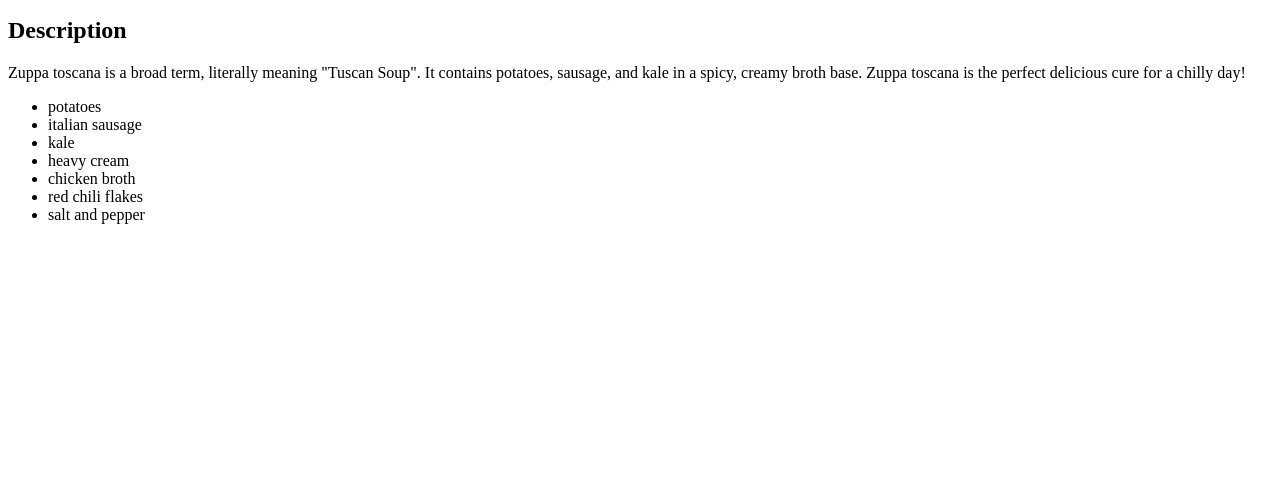
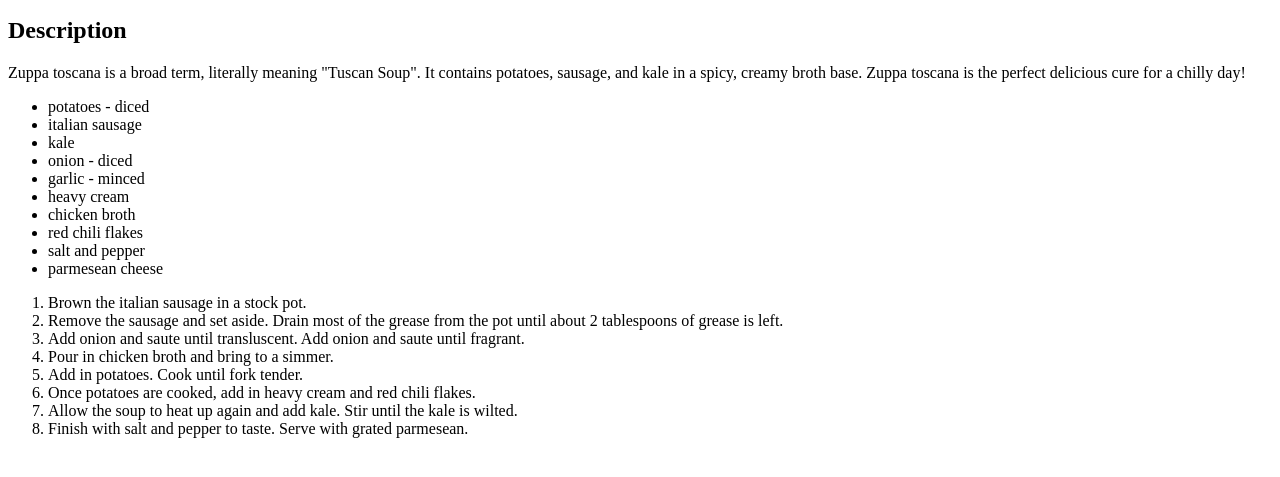
Before and after one commit to huntkay1/odin-recipes, a plain HTML site: page recipes/zuppa.html in a window 1280 px wide. Shown: the part 101-578 px from the top of the page. Drawn offline with Linux system fonts and the light colour scheme.

Commit message:
Add list of cooking instructions
Added a list of cooking instructions to the zuppa toscana recipe.

```diff
--- a/recipes/zuppa.html
+++ b/recipes/zuppa.html
@@ -16,15 +16,31 @@
     </p>
 
     <ul>
-        <li>potatoes</li>
+        <li>potatoes - diced</li>
         <li>italian sausage</li>
         <li>kale</li>
+        <li>onion - diced</li>
+        <li>garlic - minced</li>
         <li>heavy cream</li>
         <li>chicken broth</li>
         <li>red chili flakes</li>
         <li>salt and pepper</li>
+        <li>parmesean cheese</li>
     </ul>
 
-
+    <ol>
+        <li>Brown the italian sausage in a stock pot.</li>
+        <li>Remove the sausage and set aside. Drain most of the grease
+            from the pot until about 2 tablespoons of grease is left.
+        </li>
+        <li>Add onion and saute until transluscent. Add onion and saute until
+            fragrant.
+        </li>
+        <li>Pour in chicken broth and bring to a simmer.</li>
+        <li>Add in potatoes. Cook until fork tender. </li>
+        <li>Once potatoes are cooked, add in heavy cream and red chili flakes.</li>
+        <li>Allow the soup to heat up again and add kale. Stir until the kale is wilted.</li>
+        <li>Finish with salt and pepper to taste. Serve with grated parmesean.</li>
+    </ol>
 </body>
 </html>
```
